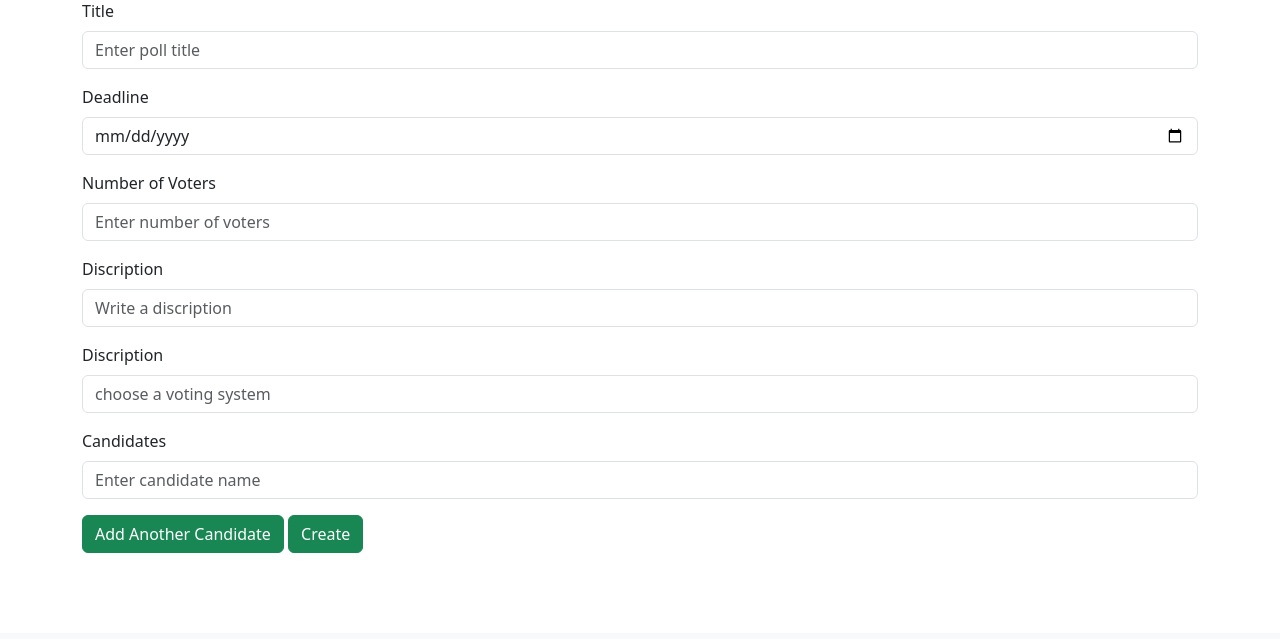
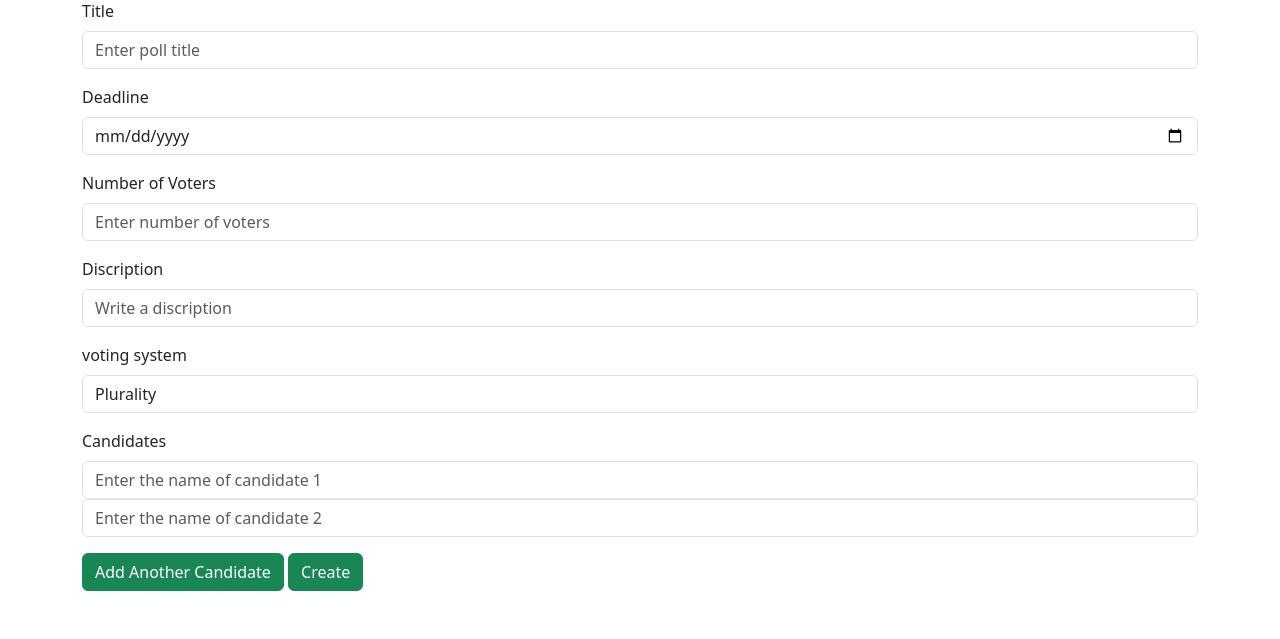
Before and after one commit to Al-Qassim/VoteChain, a Flask app: page /create_poll in a window 1280 px wide. Shown: the part 167-806 px from the top of the page. Before the commit the page ends 720 px from the top, so only its background shows below. Run offline with Flask 3, Linux system fonts and the light colour scheme.

```diff
--- a/helpers.py
+++ b/helpers.py
@@ -6,6 +6,7 @@ from flask_session import Session
 from werkzeug.security import check_password_hash, generate_password_hash
 
 from time import time, ctime
+from datetime import datetime
 
 from cs50 import SQL
 from functools import wraps
@@ -114,3 +115,6 @@ def create_tables_if_not_exist(db_path=""):
         #        casher                  int
         #    )
         #""")
+
+def add_new_poll(r, db):
+    pass
--- a/templates/create_poll.html
+++ b/templates/create_poll.html
@@ -5,15 +5,15 @@
   <meta name="viewport" content="width=device-width, initial-scale=1.0">
   <title>Create Poll - VoteChain</title>
   <script>
-    var candidates_count = 1;
+    var candidates_count = 2;
     function addCandidateInput() {
         candidates_count += 1;
         var container = document.getElementById('candidate-inputs');
         var input = document.createElement('input');
         input.className  = "form-control";
         input.type = 'text';
-        input.name = 'candidate '+candidates_count;
-        input.placeholder = 'Enter candidate name ' + candidates_count;
+        input.name = 'candidate_'+candidates_count;
+        input.placeholder = 'Enter the name of candidate ' + candidates_count;
         input.required = true;
         container.appendChild(input);
     }
@@ -58,17 +58,22 @@
       <!-- discription -->
       <div class="mb-3">
         <label class="form-label">Discription</label>
-        <input type="number" class="form-control" placeholder="Write a discription" name="discription">
+        <input type="text" class="form-control" placeholder="Write a discription" name="discription">
       </div>
       <!-- voting system -->
       <div class="mb-3">
-        <label class="form-label">Discription</label>
-        <input type="number" class="form-control" placeholder="choose a voting system" name="voting_system">
+        <label class="form-label">voting system</label>
+        <select type="number" class="form-control" placeholder="choose a voting system" name="voting_system">
+          <option value="Plurality">Plurality</option>
+          <option value="Runoff">Runoff</option>
+          <option value="Tideman">Tideman</option>
+        </select>
       </div>
       <!-- candidates -->
       <div class="mb-3" id="candidate-inputs" >
         <label class="form-label">Candidates</label>
-        <input type="text" class="form-control" name="candidate 1" placeholder="Enter candidate name">
+        <input type="text" class="form-control" name="candidate_1" placeholder="Enter the name of candidate 1" required>
+        <input type="text" class="form-control" name="candidate_2" placeholder="Enter the name of candidate 2" required>
       </div>
       <!-- Buttons -->
       <button type="button" class="btn btn-success" onclick="addCandidateInput()">Add Another Candidate</button>
```
Also changed, not shown: Database.db, 3 other files.
